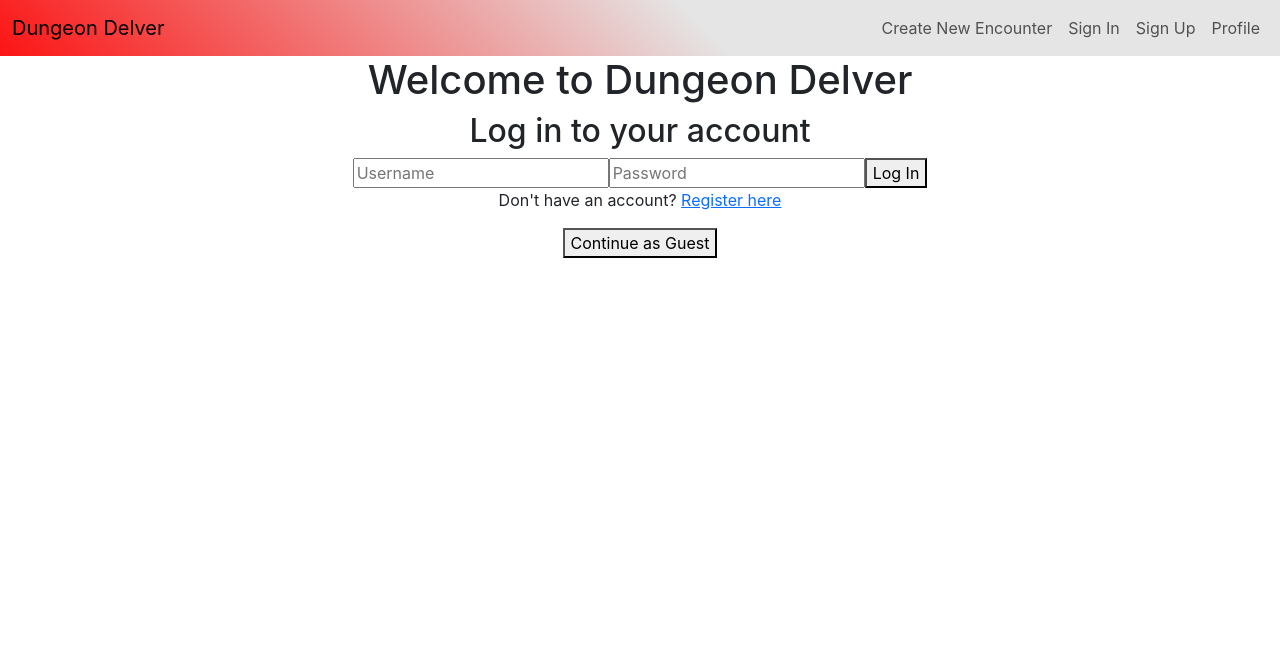
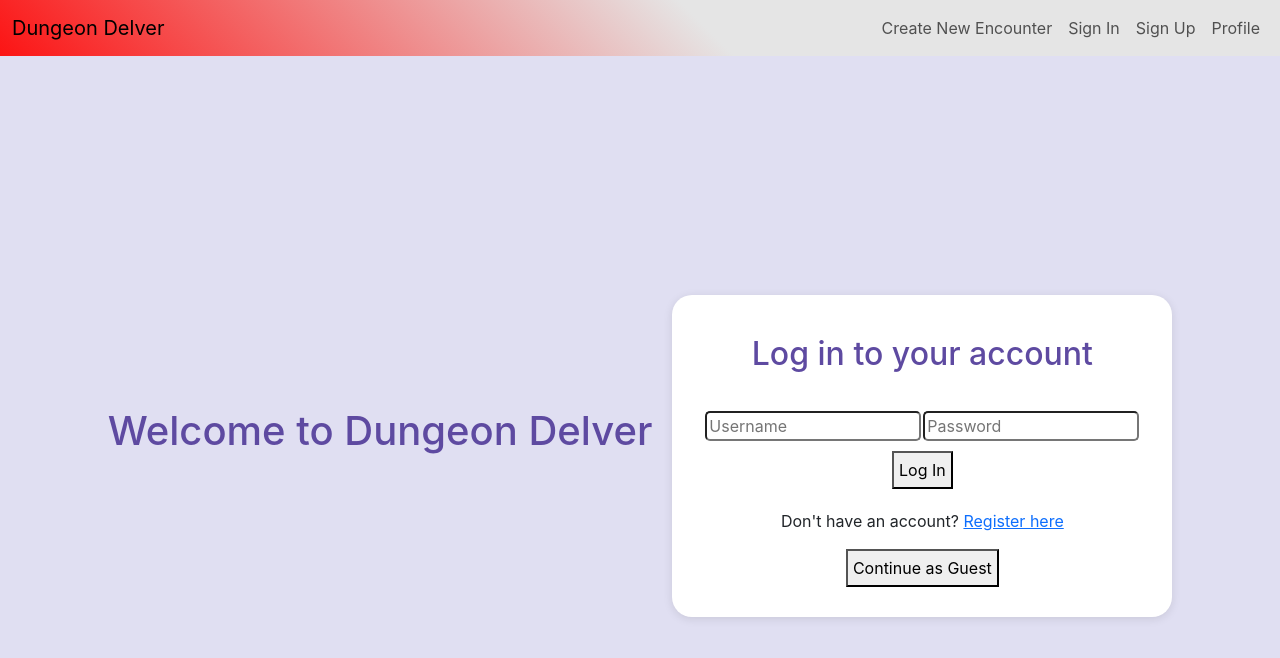
Before and after one commit to JasonWeaverRev/frontend-technology-project-1822-team-1, a React (Create React App) app in the folder frontend/: page /login in a window 1280 px wide. Shown: the top 658 px of the page. Built offline with nearby package versions, Linux system fonts and the light colour scheme.

Commit message:
started styling the login page. Still much to do on that. See you next time! Xoxo Gossip girl

```diff
--- a/frontend/src/Pages/LoginPage/LoginPage.css
+++ b/frontend/src/Pages/LoginPage/LoginPage.css
@@ -0,0 +1,45 @@
+/* LoginPage.css */
+.auth-container {
+    display: flex;
+    justify-content: center;
+    align-items: center;
+    height: 100vh; /* Center the form vertically */
+    background-color: #e0dff2; /* Background color for the entire page */
+
+  }
+
+  .auth-form {
+    max-width: 500px; /* Set a max width for the form */
+    min-height: 300px;
+    background-color: white;
+    border-radius: 20px;
+    box-shadow: 0 2px 10px rgba(0, 0, 0, 0.1); /* Adding a shadow for depth */
+    padding: 10px;
+  }
+
+  h1 {
+    margin-right: 20px;
+    margin-bottom: 50px;
+    color: #5e4aa1; /* Custom purple color */
+
+  }
+
+
+  h2 {
+    color: #5e4aa1; /* Custom purple color */
+    margin-top: 30px;
+}
+
+  button {
+    padding: 5px; /* Make the buttons larger and more clickable */
+    margin-bottom: 20px;
+  }
+
+  input {
+    border-radius: 5px; /* Slightly rounded input fields */
+    width: 45%;
+    margin-bottom: 10px;
+    margin-top: 30px;
+    margin-left: 1px;
+    margin-right: 1px;
+  }
```
